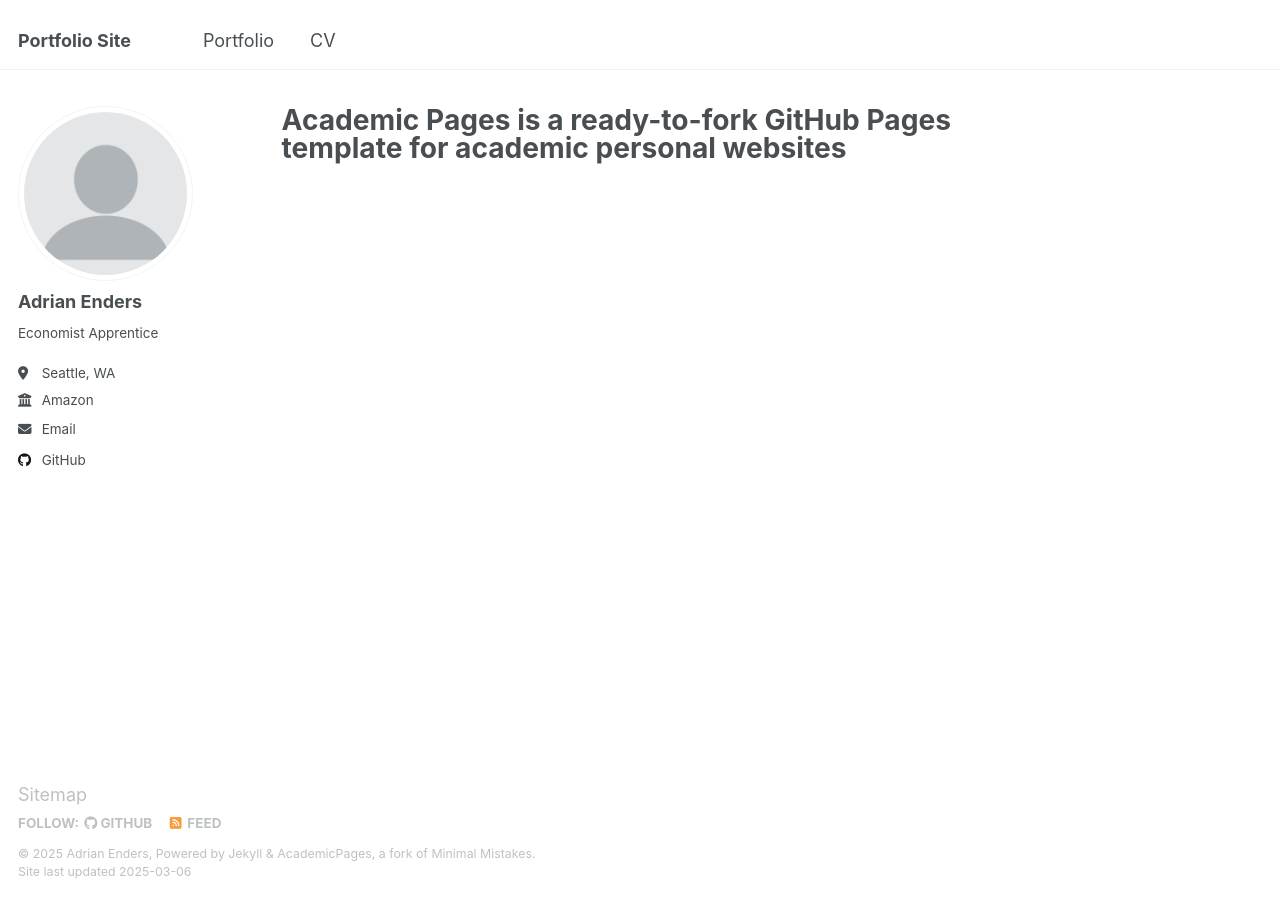
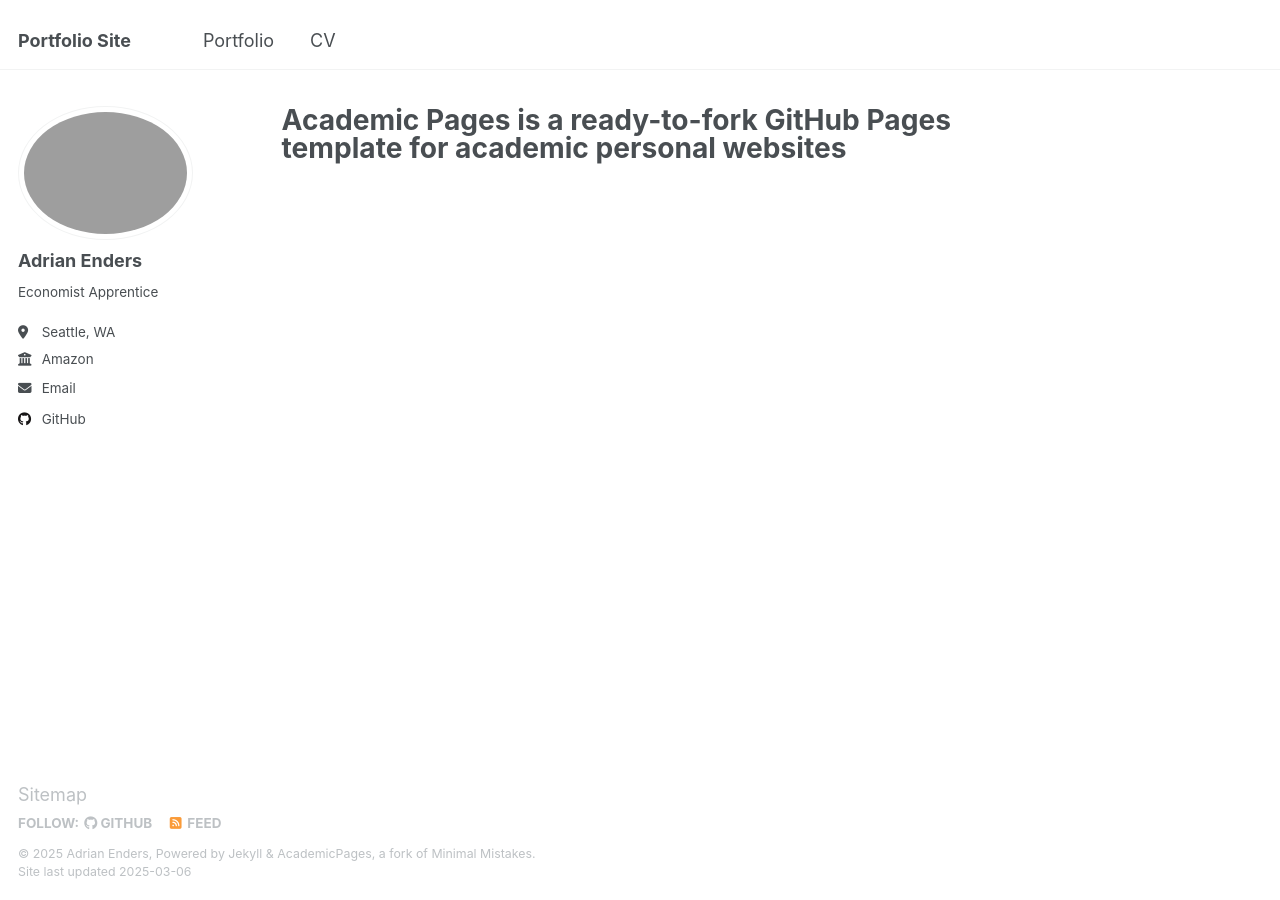
Before and after one commit to ae4292/ae4292.github.io, a Jekyll site: the page built from _pages/about.md, in a window 1280 px wide. Built offline with Jekyll 4.4.1, drawn with Linux system fonts in a browser that asks for light colours.

Commit message:
add profile photo

```diff
--- a/_config.yml
+++ b/_config.yml
@@ -22,7 +22,7 @@ repository               : "ae4292/ae4292.github.io"
 #               Additional customization can be done by editing /_includes/author-profile.html
 author:
   # Biographic information
-  avatar           : "profile.png"
+  avatar           : "IMG_7462.jpeg"
   name             : "Adrian Enders"
   pronouns         : # example: "she/her"
   bio              : "Economist Apprentice"
```
